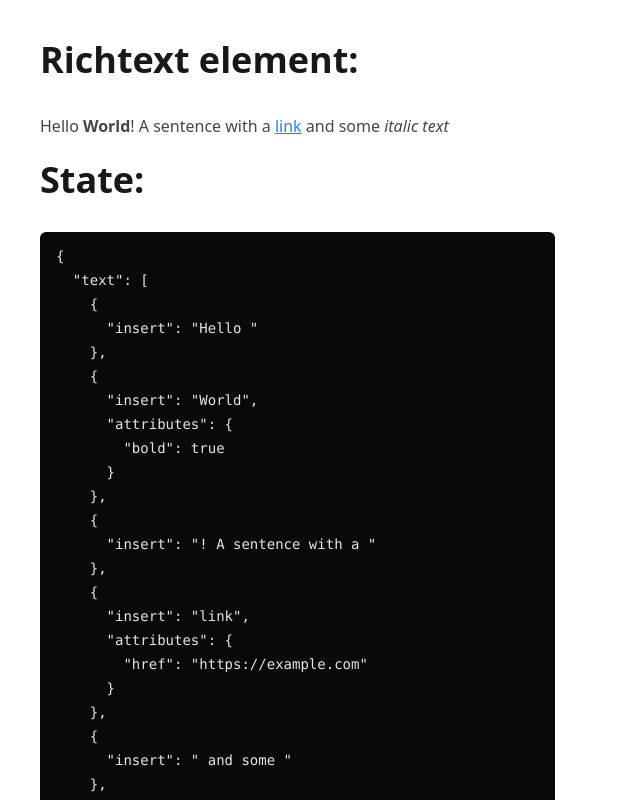
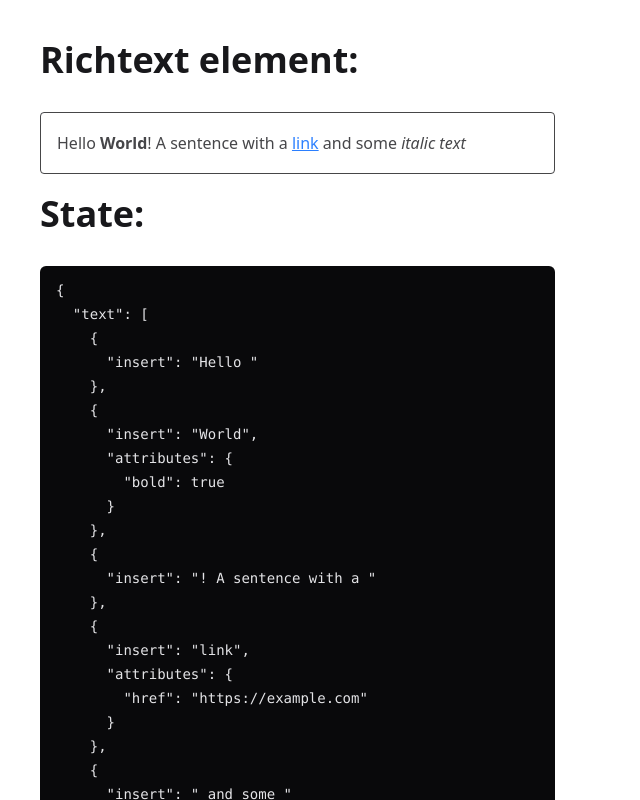
Before and after one commit to kulla/2025-07-18-simple-text-editing-with-yjs, a React app: page / in a window 1280 px wide. Shown: the top 800 px of the page, without its empty margins (0-640 px from the left). Built offline with nearby package versions, Linux system fonts and the light colour scheme; the HTML template or start-up script is replaced by a standard one.

Commit message:
feat: Make paragraph contentEditable

```diff
--- a/src/App.tsx
+++ b/src/App.tsx
@@ -51,7 +51,12 @@ export default function App() {
 
   function ContentEditable() {
     return (
-      <p>
+      <p
+        className="border p-4 rounded"
+        contentEditable
+        suppressContentEditableWarning
+        spellCheck="false"
+      >
         <RichTextForEditMode />
       </p>
     )
```
